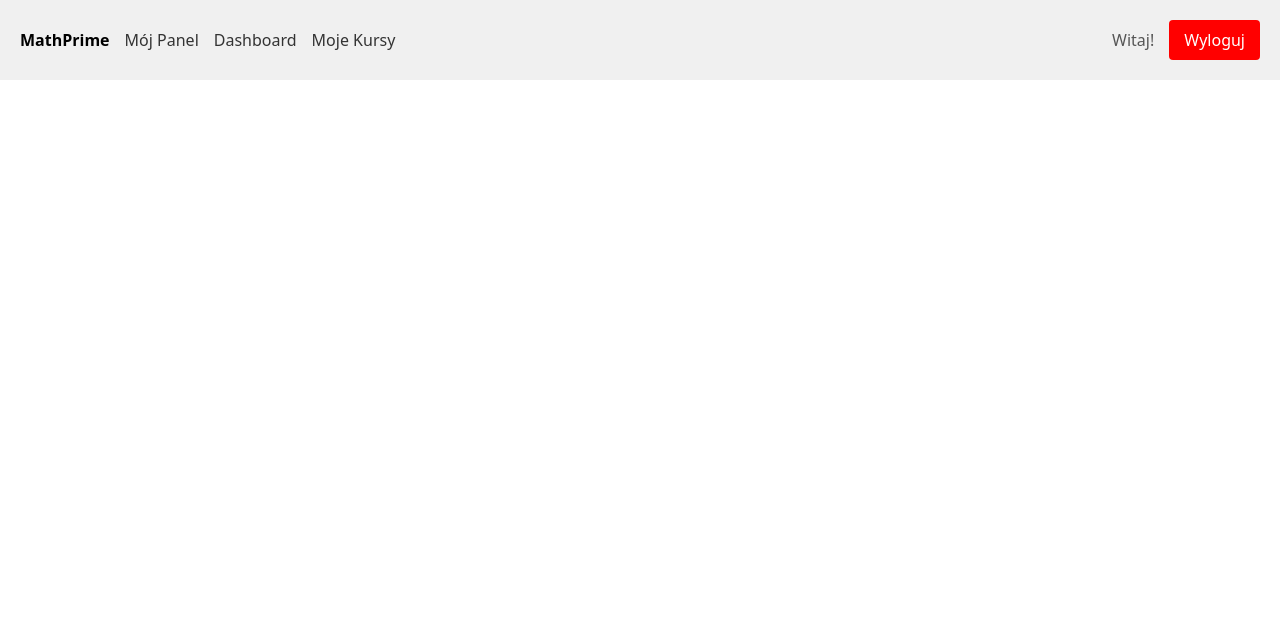
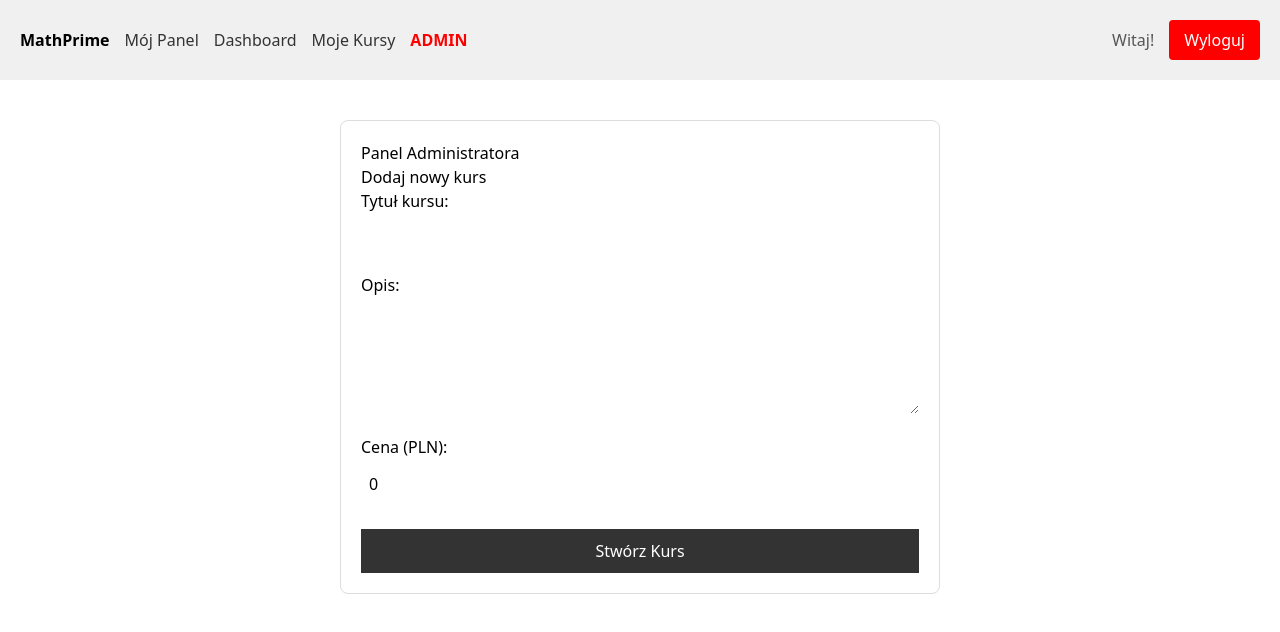
Before and after one commit to k-pilarski/math-prime-core, a React (Vite) app in the folder client/: page /admin in a window 1280 px wide. Shown: the top 632 px of the page. Built offline with nearby package versions, Linux system fonts and the light colour scheme; sample sign-in values are in the browser's storage.

Commit message:
Feat: Implement Admin Panel, Role-based access control and secure endpoints

```diff
--- a/client/src/App.tsx
+++ b/client/src/App.tsx
@@ -5,6 +5,7 @@ import DashboardPage from './pages/DashboardPage';
 import HomePage from './pages/HomePage';
 import CoursePage from './pages/CoursePage';
 import MyCoursesPage from './pages/MyCoursesPage';
+import AdminPage from './pages/AdminPage';
 
 function App() {
   const isAuthenticated = !!localStorage.getItem('token');
@@ -30,7 +31,8 @@ function App() {
           {isAuthenticated && (
             <>
               <Link to="/dashboard" style={{ marginRight: '15px', textDecoration: 'none', color: '#333' }}>Dashboard</Link>
-              <Link to="/my-courses" style={{ marginRight: '15px', textDecoration: 'none', color: '#333' }}>Moje Kursy</Link> {/* NOWE */}
+              <Link to="/my-courses" style={{ marginRight: '15px', textDecoration: 'none', color: '#333' }}>Moje Kursy</Link>
+              <Link to="/admin" style={{ marginRight: '15px', color: 'red', fontWeight: 'bold', textDecoration: 'none' }}>ADMIN</Link>
             </>
           )}
         </div>
@@ -64,6 +66,7 @@ function App() {
           </div>}
         />
         <Route path="/my-courses" element={isAuthenticated ? <MyCoursesPage /> : <Navigate to="/login" />} />
+        <Route path="/admin" element={isAuthenticated ? <AdminPage /> : <Navigate to="/login" />} />
         <Route
           path="/dashboard"
           element={isAuthenticated ? <DashboardPage /> : <Navigate to="/login" />}
--- /dev/null
+++ b/client/src/pages/AdminPage.tsx
@@ -0,0 +1,88 @@
+import { useState } from 'react';
+import axios from 'axios';
+import { useNavigate } from 'react-router-dom';
+
+function AdminPage() {
+  const [title, setTitle] = useState('');
+  const [description, setDescription] = useState('');
+  const [price, setPrice] = useState(0);
+  const [error, setError] = useState('');
+  const navigate = useNavigate();
+
+  const handleCreateCourse = async (e: React.FormEvent) => {
+    e.preventDefault();
+    const token = localStorage.getItem('token');
+
+    try {
+      await axios.post('http://localhost:3000/api/courses', {
+        title,
+        description,
+        price: Number(price)
+      }, {
+        headers: { Authorization: `Bearer ${token}` }
+      });
+
+      alert("Kurs został utworzony!");
+      navigate('/');
+    } catch (err: any) {
+      console.error(err);
+      if (err.response && err.response.status === 403) {
+        setError("Brak uprawnień administratora!");
+      } else {
+        setError("Błąd podczas tworzenia kursu.");
+      }
+    }
+  };
+
+  return (
+    <div style={{ maxWidth: '600px', margin: '40px auto', padding: '20px', border: '1px solid #ddd', borderRadius: '8px' }}>
+      <h1>Panel Administratora</h1>
+      <h3>Dodaj nowy kurs</h3>
+
+      {error && <p style={{ color: 'red' }}>{error}</p>}
+
+      <form onSubmit={handleCreateCourse} style={{ display: 'flex', flexDirection: 'column', gap: '15px' }}>
+        <div>
+          <label style={{ display: 'block', marginBottom: '5px' }}>Tytuł kursu:</label>
+          <input
+            type="text"
+            value={title}
+            onChange={e => setTitle(e.target.value)}
+            required
+            style={{ width: '100%', padding: '8px' }}
+          />
+        </div>
+
+        <div>
+          <label style={{ display: 'block', marginBottom: '5px' }}>Opis:</label>
+          <textarea
+            value={description}
+            onChange={e => setDescription(e.target.value)}
+            rows={4}
+            style={{ width: '100%', padding: '8px' }}
+          />
+        </div>
+
+        <div>
+          <label style={{ display: 'block', marginBottom: '5px' }}>Cena (PLN):</label>
+          <input
+            type="number"
+            value={price}
+            onChange={e => setPrice(Number(e.target.value))}
+            min="0"
+            style={{ width: '100%', padding: '8px' }}
+          />
+        </div>
+
+        <button
+          type="submit"
+          style={{ padding: '10px', background: '#333', color: 'white', border: 'none', cursor: 'pointer', marginTop: '10px' }}
+        >
+          Stwórz Kurs
+        </button>
+      </form>
+    </div>
+  );
+}
+
+export default AdminPage;
```
Also changed, not shown: 2 other files (tests, documents, lock files or other folders).
